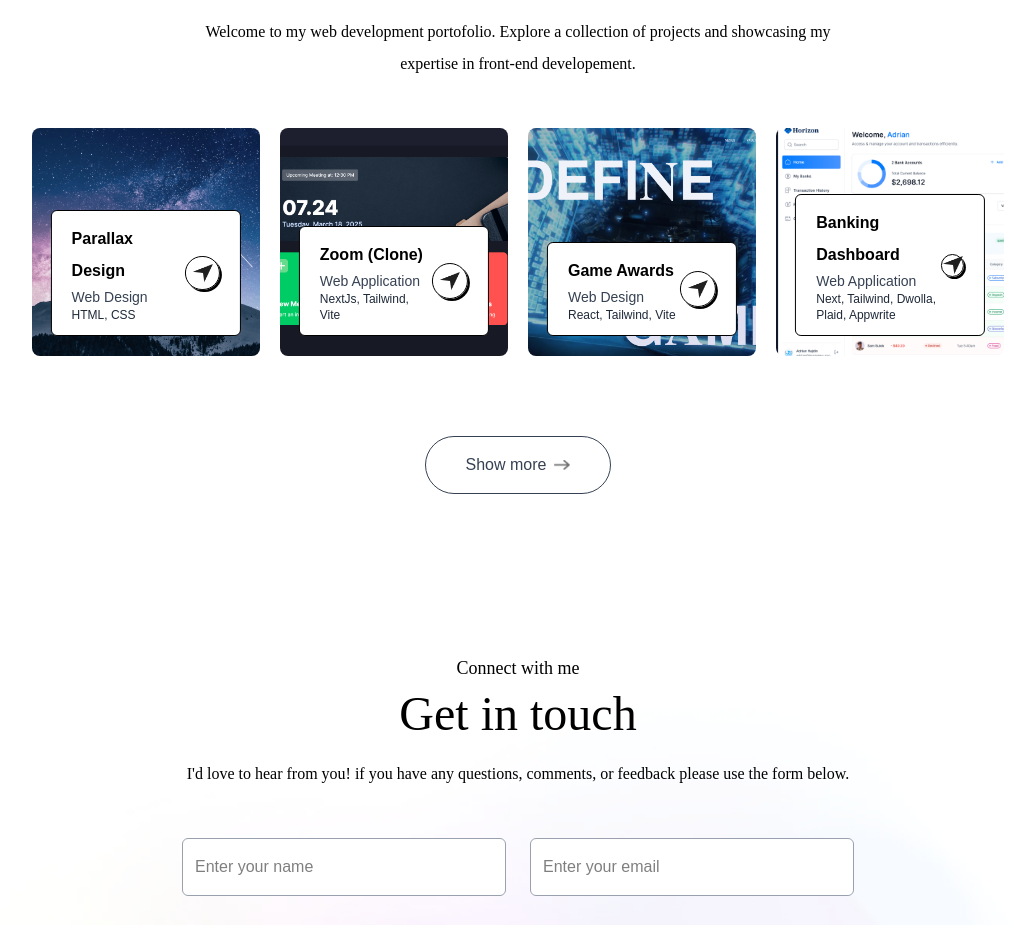
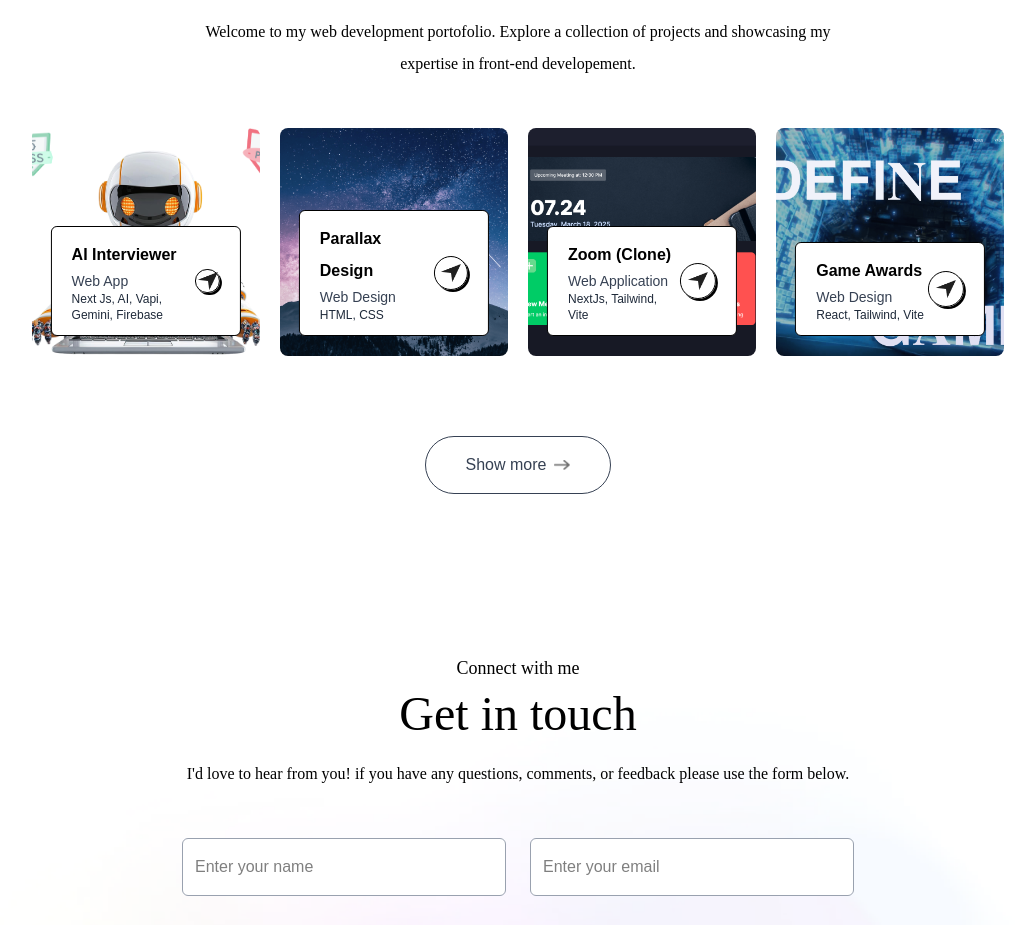
Before and after one commit to ipunganwar/portofolio, a Next.js app: page / in a window 1280 px wide. Shown: the part 2431-3356 px from the top of the page, without its empty margins (122-1157 px from the left). Built offline with nearby package versions, Linux system fonts and the light colour scheme; a web font is replaced by a local one.

Commit message:
feat: update showcase

```diff
--- a/assets/assets.js
+++ b/assets/assets.js
@@ -79,6 +79,13 @@ export const assets = {
 };
 
 export const workData = [
+  {
+    title: "AI Interviewer",
+    description: "Web App",
+    stack: "Next Js, AI, Vapi, Gemini, Firebase",
+    bgImage: "/robot.png",
+    link: "https://ai-mock-interview-virid.vercel.app/",
+  },
   {
     title: "Parallax Design",
     description: "Web Design",
```
Also changed, not shown: public/robot.png (added).
